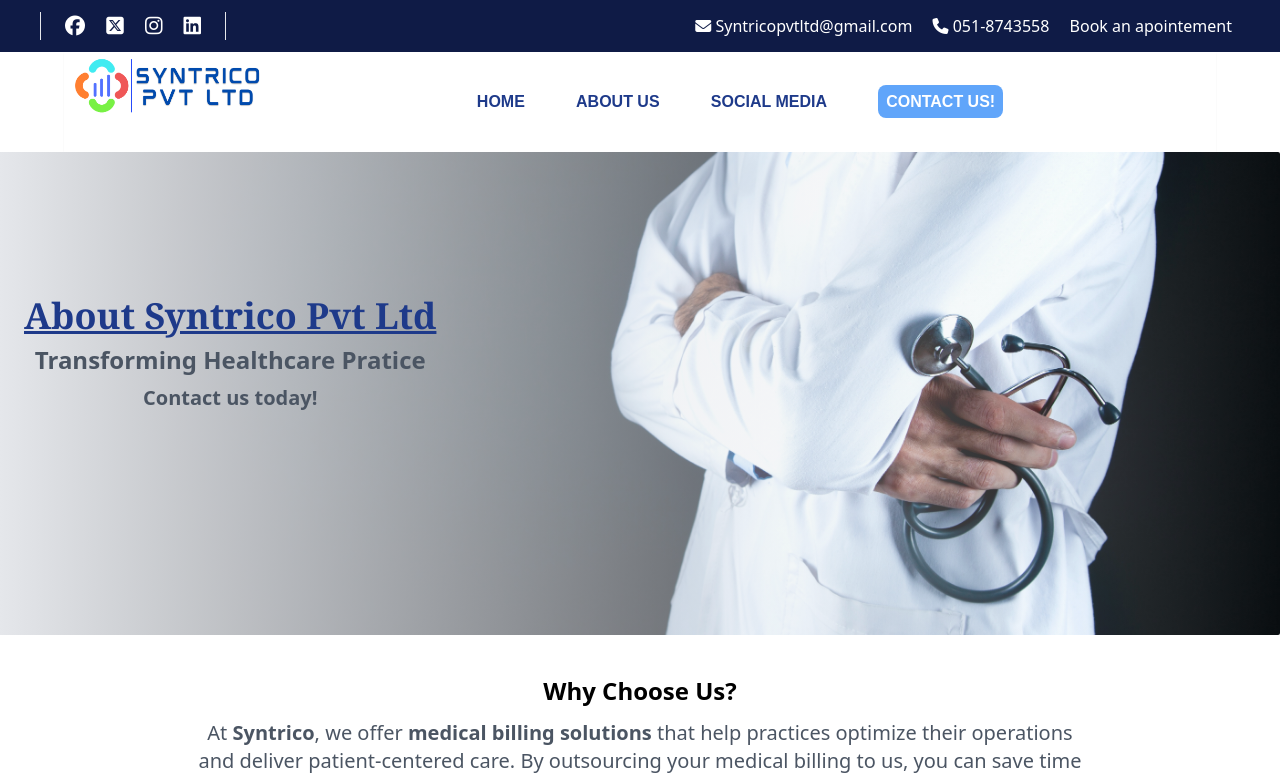
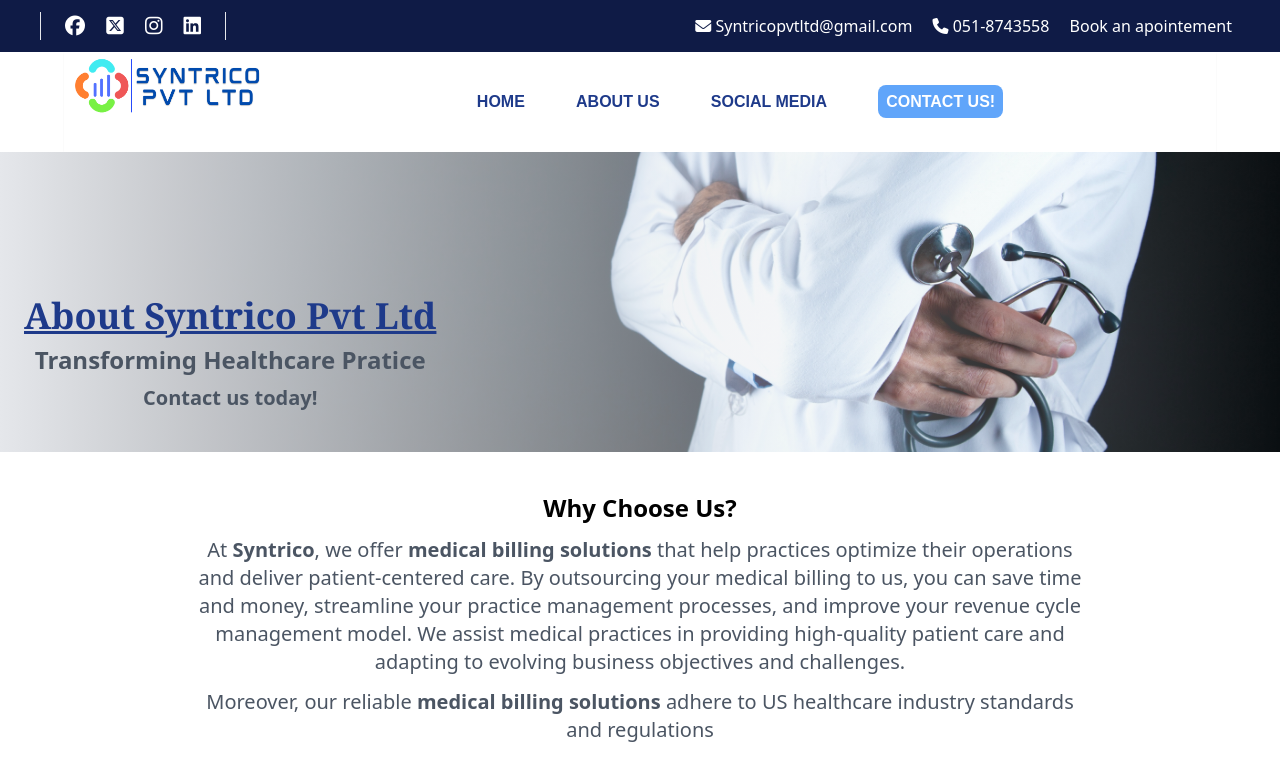
Before and after one commit to mZeeDevv/Syntrico_org, a website: page index.html in a window 1280 px wide. Shown: the top 779 px of the page. Drawn offline with Linux system fonts and the light colour scheme; files whose address does not match are found by name.

Commit message:
:sparkels: Fixed image issue

```diff
--- a/index.html
+++ b/index.html
@@ -61,8 +61,8 @@
 </header>
 <!-- //END OF NAVBAR -->
 <div class="relative">
-    <img src="./src//homepage.jpg" alt="Your Image" class="w-full h-[250px] md:h-full rounded-e-sm">
-    <div class="absolute inset-0 bg-gradient-to-r from-gray-200">
+    <div class="h-[300px] w-full bg-cover bg-center" style="background-image: url('./src/homepage.jpg');">
+    <div class="absolute inset-0 bg-gradient-to-r from-gray-200"></div>
     </div>
     <div class="absolute md:top-36 md:left-6 top-10 left-2 max-w-[200px] text-center md:max-w-full text-gray-600">
         <p class="font-bold font-serif md:text-4xl text-blue-900 underline">About Syntrico Pvt Ltd </p>
```
Also changed, not shown: dist/output.css.
